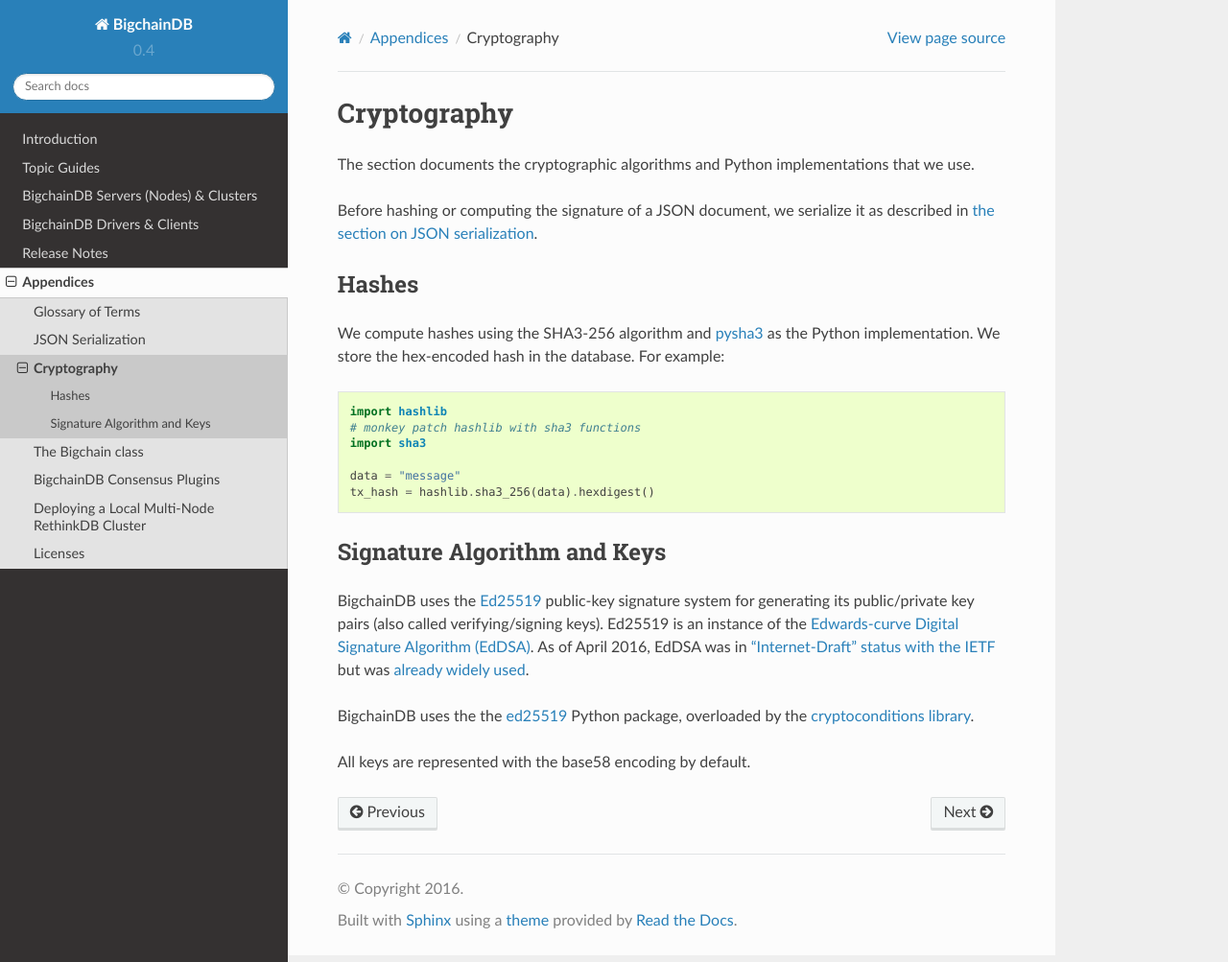
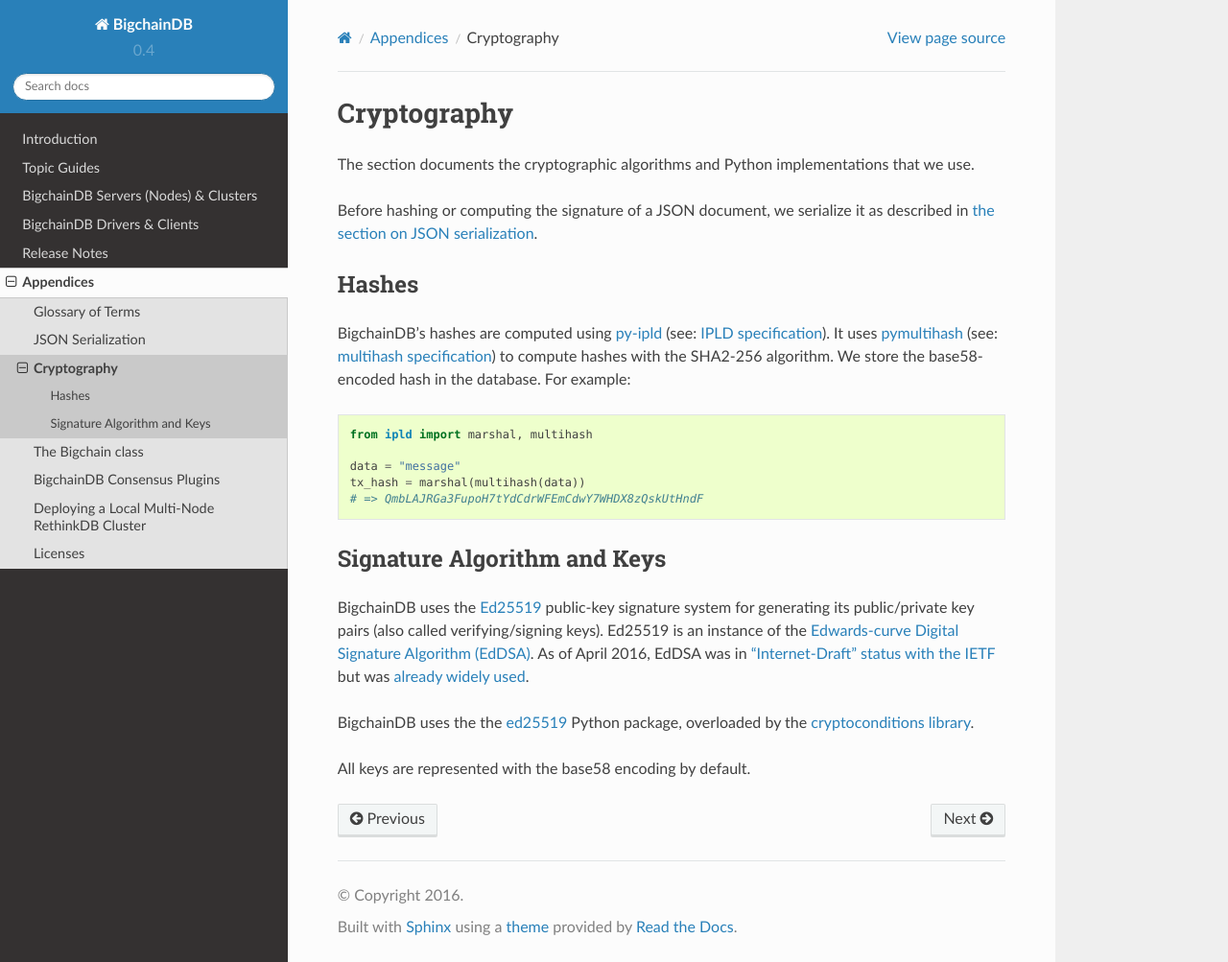
Before and after one commit to bigchaindb/bigchaindb, a Sphinx documentation site: the page built from docs/source/appendices/cryptography.md, in a window 1280 px wide and 1003 px high. Shown: the whole window at 96% size. Built offline with Sphinx 7.4.7 and the Read the Docs theme 2.0.0, drawn with Linux system fonts in a browser that asks for light colours.

Commit message:
Update crypto documentation

````diff
--- a/docs/source/appendices/cryptography.md
+++ b/docs/source/appendices/cryptography.md
@@ -6,15 +6,15 @@
 
 ## Hashes
 
-We compute hashes using the SHA3-256 algorithm and [pysha3](https://bitbucket.org/tiran/pykeccak) as the Python implementation. We store the hex-encoded hash in the database. For example:
+BigchainDB's hashes are computed using [py-ipld](https://github.com/bigchaindb/py-ipld) (see: [IPLD specification](https://github.com/ipfs/specs/tree/master/ipld)). It uses [pymultihash](https://github.com/ivilata/pymultihash) (see: [multihash specification](https://github.com/jbenet/multihash)) to compute hashes with the SHA2-256 algorithm.
+We store the base58-encoded hash in the database. For example:
 
 ```python
-import hashlib
-# monkey patch hashlib with sha3 functions
-import sha3
+from ipld import marshal, multihash
 
 data = "message"
-tx_hash = hashlib.sha3_256(data).hexdigest()
+tx_hash = marshal(multihash(data))
+# => QmbLAJRGa3FupoH7tYdCdrWFEmCdwY7WHDX8zQskUtHndF
 ```
 
 ## Signature Algorithm and Keys
````
